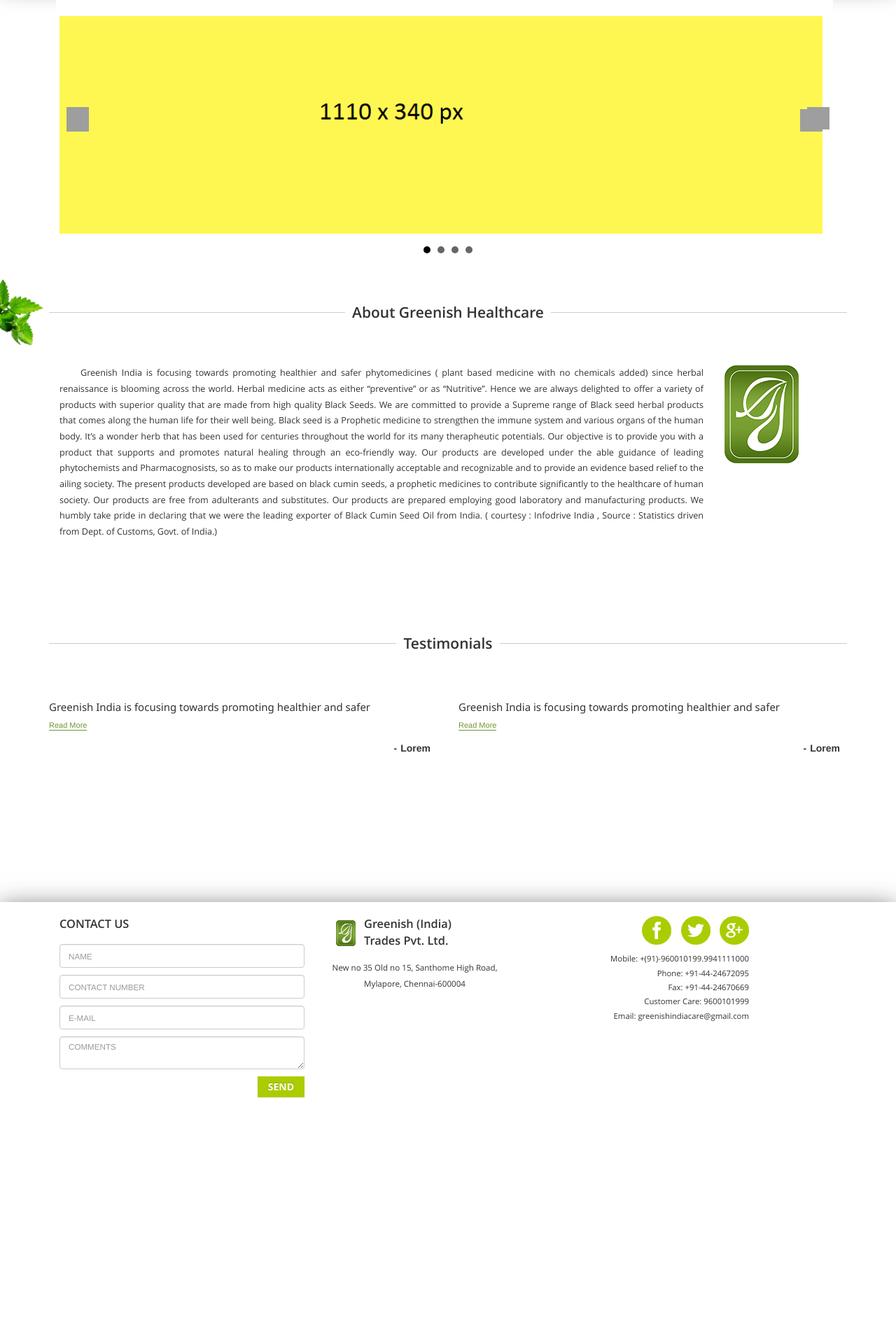
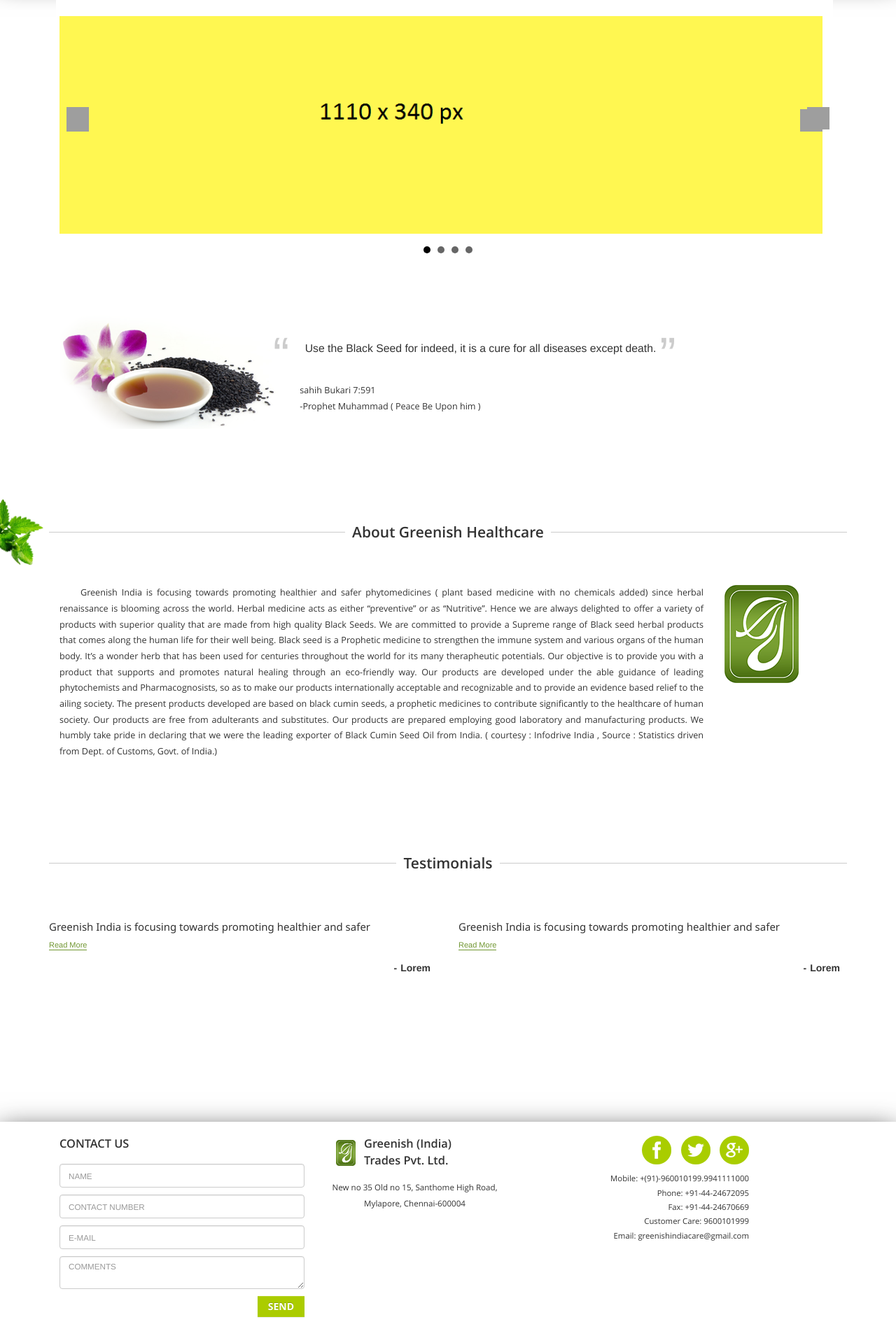
Before and after one commit to manojkumaran/greenish-healthcare, a PHP site: page / in a window 1280 px wide. Shown: the part 229-2121 px from the top of the page at 70% size. Before the commit the page ends 1798 px from the top, so only its background shows below. Run offline with PHP 8.4, Linux system fonts and the light colour scheme; grey boxes are pictures that could not be loaded.

Commit message:
Blockquote section added

```diff
--- a/css/main.css
+++ b/css/main.css
@@ -522,8 +522,38 @@ div.testimonial-author { text-align: right; padding-right: 10px; margin: 10px 0p
 	-moz-box-shadow: none;
 	-webkit-box-shadow: none;
 	box-shadow:none;
-
-
+}
+.slider_wrapper{
+	margin-bottom:50px;
+}
+blockquote {
+  margin: 1.5em 10px;
+  padding: 0.5em 10px;
+  quotes: "\201C""\201D""\2018""\2019";
+  font-size: 1.25em;
+}
+blockquote:before {
+  color: #ccc;
+  content: open-quote;
+  font-size: 4em;
+  line-height: 0.1em;
+  margin-right: 0.25em;
+  vertical-align: -0.4em;
+}
+blockquote:after{
+  color: #ccc;
+  content:close-quote;
+  font-size: 4em;
+  line-height: 0.1em;
+  margin-right: 0.25em;
+  vertical-align: -0.4em;
+}
+blockquote p {
+  display: inline;
+}
+.blockquote_sub{
+	margin-left:2.25em;
+}
 
 
 
--- a/index.php
+++ b/index.php
@@ -1,6 +1,6 @@
 <?php include("header.php"); ?>
 <!--\ SLIDER BEGIN /-->
-<div class="container">
+<section class="container slider_wrapper">
 	<div class="col-xs-12 col-sm-12 col-md-12 col-lg-12">
 			<ul class="bxslider">
 				<li> <img src="img/image1.png" alt="sliderimage"  /> </li>
@@ -8,11 +8,29 @@
 				<li> <img src="img/image3.png" alt="sliderimage"  /> </li>
 				<li> <img src="img/image4.png" alt="sliderimage"  /> </li>
 			</ul>
+	</section>
 	</div>
-</div>
 <!--\ SLIDER END /-->
 
 <!--\ BLOCKQUOTE  BEGIN /-->
+
+<section class="container">
+
+	<article class="hidden-xs hidden-sm col-md-3 col-lg-3">
+			<img src="img/bg3.png" alt="greenish healthcare" />
+
+	</article>
+
+	<article class="col-xs-12 col-sm-12 col-md-9 col-lg-9">
+			<blockquote>
+				<p>Use the Black Seed for indeed, it is a cure for all diseases except death.</p>
+			</blockquote>
+			<p class="blockquote_sub">sahih Bukari 7:591</p>
+			<p class="blockquote_sub">-Prophet Muhammad ( Peace Be Upon him )</p>
+
+	</article>
+
+</section>
 
 <!--\ BLOCKQUOTE  END /-->
 
```
